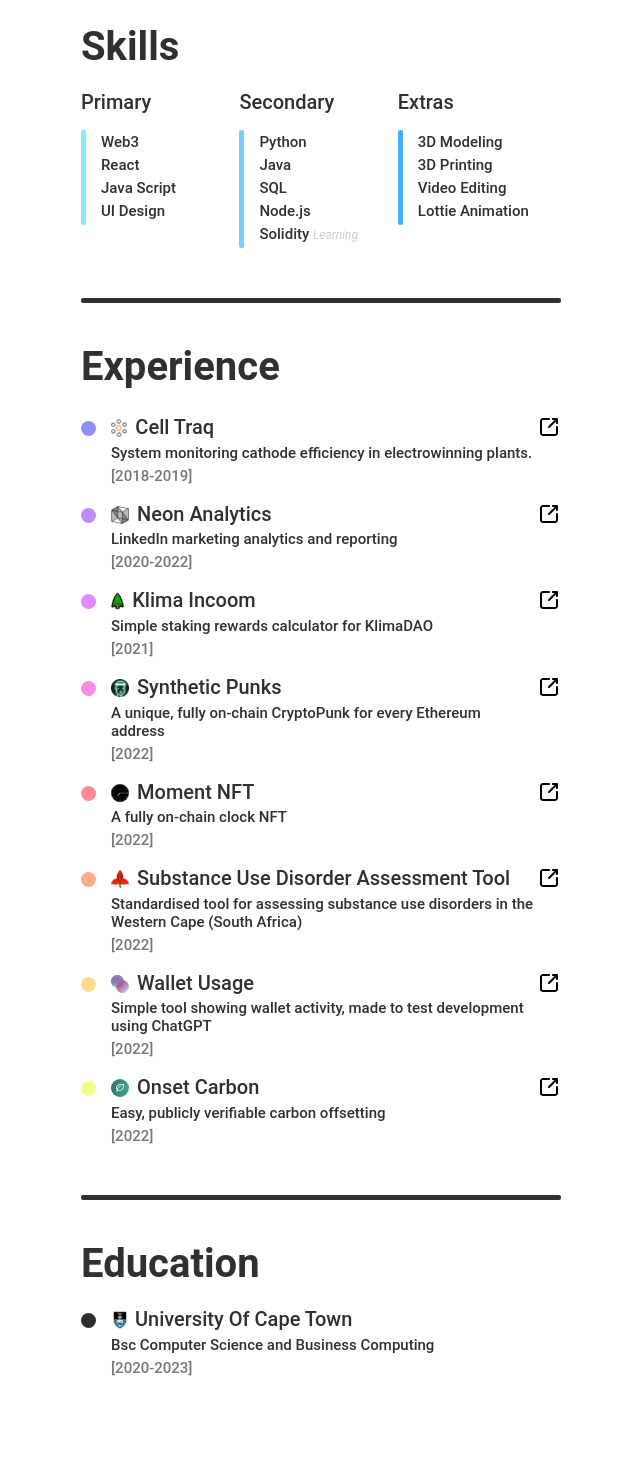
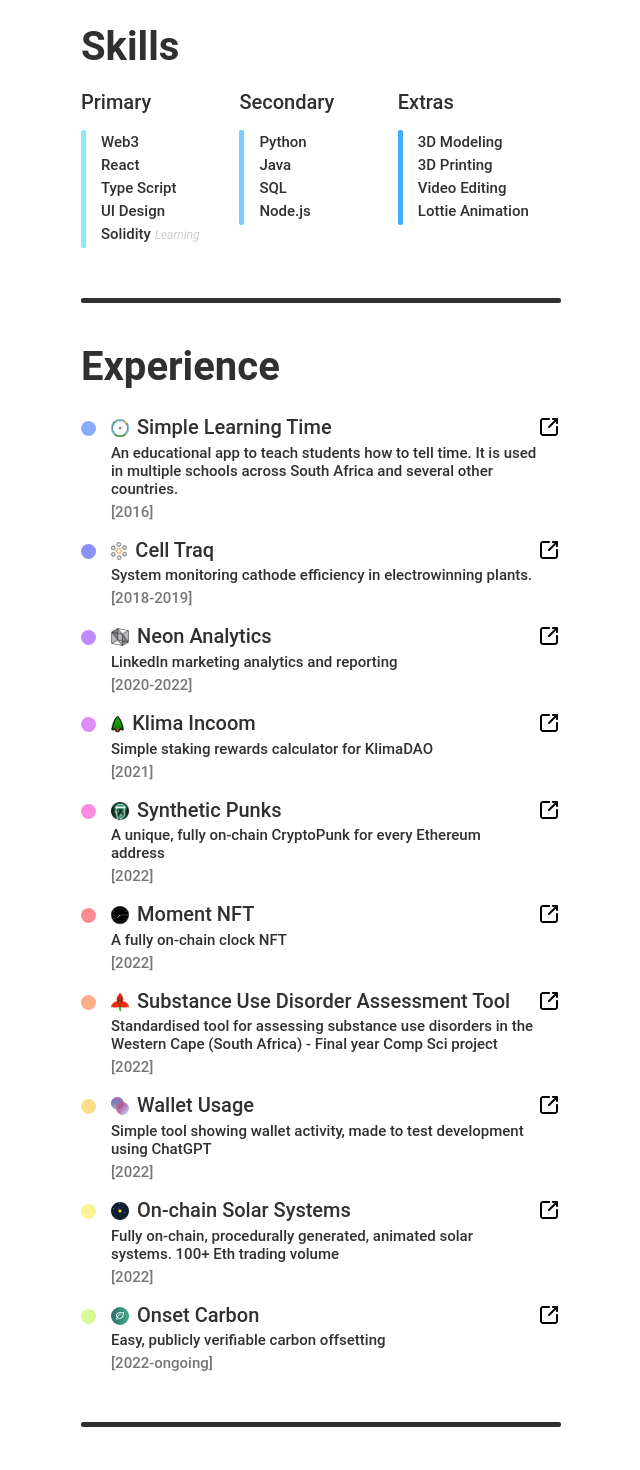
Before and after one commit to lbowles/Personal-Website, a React (Create React App) app: page / in a window 1280 px wide. Shown: the part 920-2390 px from the top of the page, without its empty margins (319-959 px from the left). Built offline with nearby package versions, Linux system fonts and the light colour scheme.

Commit message:
Added simple learning and solar

```diff
--- a/src/components/Experience/Experience.tsx
+++ b/src/components/Experience/Experience.tsx
@@ -1,88 +1,108 @@
-import React from 'react'
-import style from './Experience.module.css'
-import linkIcon from '../../img/link.svg'
-import neonLogo from '../../img/neon.png'
-import traqLogo from '../../img/traq.png'
-import klima from '../../img/klima.png'
-import punk from '../../img/punk.png'
-import clock from '../../img/clock.svg'
-import onset from '../../img/onset.svg'
-import westernCape from '../../img/westernCape.svg'
-import walletUsage from '../../img/walletUsage.svg'
+import React from "react";
+import style from "./Experience.module.css";
+import linkIcon from "../../img/link.svg";
+import neonLogo from "../../img/neon.png";
+import traqLogo from "../../img/traq.png";
+import klima from "../../img/klima.png";
+import punk from "../../img/punk.png";
+import clock from "../../img/clock.svg";
+import onset from "../../img/onset.svg";
+import westernCape from "../../img/westernCape.svg";
+import walletUsage from "../../img/walletUsage.svg";
+import solarSystems from "../../img/solarSystems.svg";
+import simpleLearningTime from "../../img/simpleLearningTime.png";
 
-type Props = {}
+type Props = {};
 
 const Experience = (props: Props) => {
   const projects = [
     {
-      title: 'Cell Traq',
+      title: "Simple Learning Time",
       description:
-        'System monitoring cathode efficiency in electrowinning plants.',
-      date: '[2018-2019]',
-      link: 'https://masq.co.za/cell-traq/',
-      color: '#8B90FE',
+        "An educational app to teach students how to tell time. It is used in multiple schools across South Africa and several other countries.",
+      date: "[2016]",
+      link: "https://apps.apple.com/za/app/simple-learning-time/id1096092596",
+      color: "#8BABFE",
+      logo: simpleLearningTime,
+    },
+    {
+      title: "Cell Traq",
+      description:
+        "System monitoring cathode efficiency in electrowinning plants.",
+      date: "[2018-2019]",
+      link: "https://masq.co.za/cell-traq/",
+      color: "#8B90FE",
       logo: traqLogo,
     },
     {
-      title: 'Neon Analytics',
-      description: 'LinkedIn marketing analytics and reporting',
-      date: '[2020-2022]',
-      link: 'https://analytics.neonsolutions.co.za',
-      color: '#BE8BFE',
+      title: "Neon Analytics",
+      description: "LinkedIn marketing analytics and reporting",
+      date: "[2020-2022]",
+      link: "https://analytics.neonsolutions.co.za",
+      color: "#BE8BFE",
       logo: neonLogo,
     },
     {
-      title: 'Klima Incoom',
-      description: 'Simple staking rewards calculator for KlimaDAO',
-      date: '[2021]',
-      link: 'https://klimaincoom.luko.co.za/',
-      color: '#E08BFE',
+      title: "Klima Incoom",
+      description: "Simple staking rewards calculator for KlimaDAO",
+      date: "[2021]",
+      link: "https://klimaincoom.luko.co.za/",
+      color: "#E08BFE",
       logo: klima,
     },
     {
-      title: 'Synthetic Punks',
+      title: "Synthetic Punks",
       description:
-        'A unique, fully on-chain CryptoPunk for every Ethereum address',
-      date: '[2022]',
-      link: 'https://syntheticpunks.com/',
-      color: '#FE8BDE',
+        "A unique, fully on-chain CryptoPunk for every Ethereum address",
+      date: "[2022]",
+      link: "https://syntheticpunks.com/",
+      color: "#FE8BDE",
       logo: punk,
     },
     {
-      title: 'Moment NFT',
-      description: 'A fully on-chain clock NFT',
-      date: '[2022]',
-      link: 'https://momentNFT.luko.co.za/',
-      color: '#FE8B92',
+      title: "Moment NFT",
+      description: "A fully on-chain clock NFT",
+      date: "[2022]",
+      link: "https://momentNFT.luko.co.za/",
+      color: "#FE8B92",
       logo: clock,
     },
-        {
-      title: 'Substance Use Disorder Assessment Tool',
+    {
+      title: "Substance Use Disorder Assessment Tool",
       description:
-        'Standardised tool for assessing substance use disorders in the Western Cape (South Africa)',
-      date: '[2022]',
-      color: '#FEAD8B',
-      link:'https://thundering-morning-845.notion.site/WC-SUDAT-User-Manual-fbec5295cae441e1a0e5779a79e536f7',
+        "Standardised tool for assessing substance use disorders in the Western Cape (South Africa) - Final year Comp Sci project",
+      date: "[2022]",
+      color: "#FEAD8B",
+      link: "https://thundering-morning-845.notion.site/WC-SUDAT-User-Manual-fbec5295cae441e1a0e5779a79e536f7",
       logo: westernCape,
     },
-        {
-      title: 'Wallet Usage',
+    {
+      title: "Wallet Usage",
       description:
-        'Simple tool showing wallet activity, made to test development using ChatGPT',
-      date: '[2022]',
-      link: 'https://walletusage.luko.co.za/',
-      color: '#fedc8b',
+        "Simple tool showing wallet activity, made to test development using ChatGPT",
+      date: "[2022]",
+      link: "https://walletusage.luko.co.za/",
+      color: "#fedc8b",
       logo: walletUsage,
     },
     {
-      title: 'Onset Carbon',
-      description: 'Easy, publicly verifiable carbon offsetting',
-      date: '[2022]',
-      link: 'https://www.onsetcarbon.com/',
-      color: '#f3fe8b',
+      title: "On-chain Solar Systems",
+      description:
+        "Fully on-chain, procedurally generated, animated solar systems. 100+ Eth trading volume",
+      date: "[2022]",
+      color: "#F8F496",
+      link: "https://onchainsolar.systems/",
+      logo: solarSystems,
+    },
+    {
+      title: "Onset Carbon",
+      description: "Easy, publicly verifiable carbon offsetting",
+      date: "[2022-ongoing]",
+      link: "https://www.onsetcarbon.com/",
+      color: "#D9F896",
       logo: onset,
     },
-  ]
+  ];
 
   return (
     <div>
@@ -91,7 +111,7 @@
         <div
           id="out"
           className="rowContainer moveUp"
-          style={{ paddingTop: index > 0 ? '12px' : '5px', width: '100%' }}
+          style={{ paddingTop: index > 0 ? "12px" : "5px", width: "100%" }}
         >
           <div>
             <div
@@ -108,7 +128,7 @@
             <h3 className={style.infoText}>{project.description}</h3>
             <h3 className={style.date}>{project.date}</h3>
           </div>
-          <div style={{ float: 'right', marginLeft: 'auto', marginRight: '0' }}>
+          <div style={{ float: "right", marginLeft: "auto", marginRight: "0" }}>
             {project.link ? (
               <>
                 <a target="_blank" href={project.link}>
@@ -122,7 +142,7 @@
         </div>
       ))}
     </div>
-  )
-}
+  );
+};
 
-export default Experience
+export default Experience;
--- a/src/components/Skills/Skills.tsx
+++ b/src/components/Skills/Skills.tsx
@@ -1,43 +1,57 @@
-import React from 'react'
-import style from "./Skills.module.css"
+import React from "react";
+import style from "./Skills.module.css";
 
-type Props = {}
+type Props = {};
 
 const Skills = (props: Props) => {
   return (
     <div>
       <h1>Skills</h1>
-      <div className='rowContainer'>
-        <div style={{width:"33%"}}>
+      <div className="rowContainer">
+        <div style={{ width: "33%" }}>
           <h2>Primary</h2>
-          <div className='rowContainer' id="skillOut">
-            <div className={style.accent} style={{backgroundColor: "#8BE9FE"}} id="accent"></div>
-            <div style={{marginTop:"3px"}}>
+          <div className="rowContainer" id="skillOut">
+            <div
+              className={style.accent}
+              style={{ backgroundColor: "#8BE9FE" }}
+              id="accent"
+            ></div>
+            <div style={{ marginTop: "3px" }}>
               <h3>Web3</h3>
               <h3>React</h3>
-              <h3>Java Script</h3>
+              <h3>Type Script</h3>
               <h3>UI Design</h3>
+              <h3>
+                Solidity <span className={style.learning}>Learning</span>
+              </h3>
             </div>
           </div>
         </div>
-        <div style={{width:"33%"}}>
+        <div style={{ width: "33%" }}>
           <h2>Secondary</h2>
-          <div className='rowContainer' id="skillOut">
-          <div className={style.accent} style={{backgroundColor: "#76CEFF"}} id="accent"></div>
-            <div style={{marginTop:"3px"}}>
+          <div className="rowContainer" id="skillOut">
+            <div
+              className={style.accent}
+              style={{ backgroundColor: "#76CEFF" }}
+              id="accent"
+            ></div>
+            <div style={{ marginTop: "3px" }}>
               <h3>Python</h3>
               <h3>Java</h3>
               <h3>SQL</h3>
               <h3>Node.js</h3>
-              <h3>Solidity <span className={style.learning}>Learning</span></h3>
             </div>
           </div>
         </div>
-        <div style={{width:"33%"}}>
+        <div style={{ width: "33%" }}>
           <h2>Extras</h2>
-          <div className='rowContainer' id="skillOut">
-            <div className={style.accent} style={{backgroundColor: "#41AFFE"}}  id="accent"></div>
-            <div style={{marginTop:"3px"}}>
+          <div className="rowContainer" id="skillOut">
+            <div
+              className={style.accent}
+              style={{ backgroundColor: "#41AFFE" }}
+              id="accent"
+            ></div>
+            <div style={{ marginTop: "3px" }}>
               <h3>3D Modeling</h3>
               <h3>3D Printing</h3>
               <h3>Video Editing</h3>
@@ -47,7 +61,7 @@
         </div>
       </div>
     </div>
-  )
-}
+  );
+};
 
-export default Skills
+export default Skills;
```
Also changed, not shown: src/img/simpleLearningTime.png (added), src/img/solarSystems.svg (added).
